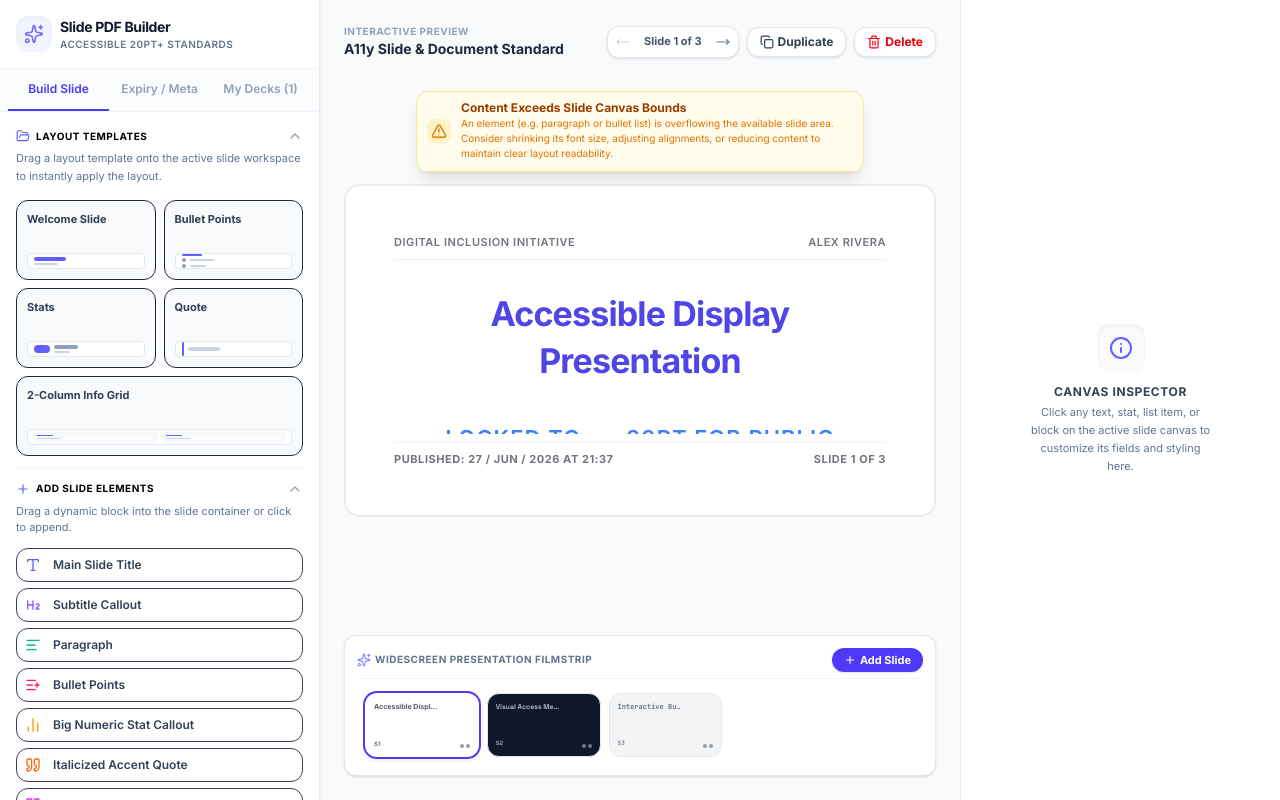
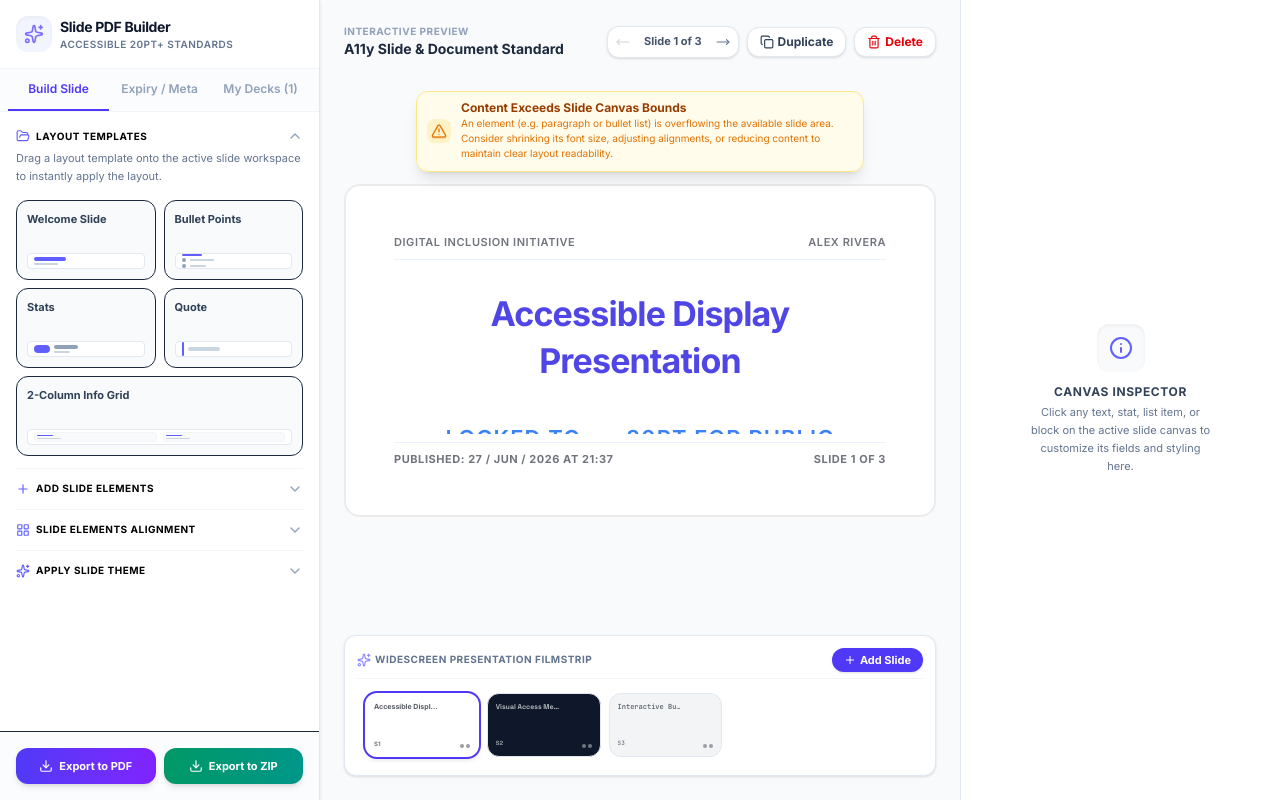
Before and after one commit to climent/configs, a React (Vite) app in the folder playa-info/: page / in a window 1280 px wide. Built offline with nearby package versions, Linux system fonts and the light colour scheme; a web font is replaced by a local one.

Commit message:
Added a zip download.

```diff
--- a/playa-info/package.json
+++ b/playa-info/package.json
@@ -13,12 +13,14 @@
   "dependencies": {
     "@google/genai": "^2.4.0",
     "@tailwindcss/vite": "^4.1.14",
+    "@types/jszip": "^3.4.0",
     "@vitejs/plugin-react": "^5.0.4",
     "dotenv": "^17.2.3",
     "express": "^4.21.2",
     "html2canvas": "^1.4.1",
     "html2canvas-pro": "^2.2.0",
     "jspdf": "^4.2.1",
+    "jszip": "^3.10.1",
     "lucide-react": "^0.546.0",
     "motion": "^12.23.24",
     "react": "^19.0.1",
--- a/playa-info/src/App.tsx
+++ b/playa-info/src/App.tsx
@@ -17,9 +17,13 @@ import {
 import Sidebar from "./components/Sidebar";
 import SlideCanvas from "./components/SlideCanvas";
 import ElementEditor from "./components/ElementEditor";
-import { exportPresentationToPDF } from "./utils/pdfGenerator";
+import {
+  exportPresentationToPDF,
+  exportPresentationToPDFBlob,
+} from "./utils/pdfGenerator";
 import { formatPublishedDate } from "./utils/dateFormatter";
 import { Clock, Info, ShieldCheck, HelpCircle } from "lucide-react";
+import JSZip from "jszip";
 
 const LOCAL_STORAGE_KEY = "accessible-slide-pdf-builder-decks";
 
@@ -856,13 +860,6 @@ export default function App() {
     // Remember initial slide index to restore it afterwards
     const initialSlideIdx = activeSlideIndex;
 
-    // Check if published date (stored in creator) is empty, and generate if so
-    let finalCreator = activePresentation.metadata.creator;
-    if (!finalCreator || !finalCreator.trim()) {
-      finalCreator = formatPublishedDate(new Date());
-      handleUpdateMetadata({ creator: finalCreator });
-    }
-
     // Tiny delay to ensure borders fade and state propagates before starting render
     await new Promise((r) => setTimeout(r, 200));
 
@@ -874,7 +871,7 @@ export default function App() {
         title: activePresentation.metadata.title,
         department: activePresentation.metadata.department,
         referenceNumber: activePresentation.metadata.referenceNumber,
-        creator: finalCreator,
+        creator: activePresentation.metadata.creator,
         expiresAt: activePresentation.metadata.expiresAt,
         isArchived: activePresentation.metadata.expiresAt
           ? new Date(activePresentation.metadata.expiresAt).getTime() <=
@@ -907,6 +904,75 @@ export default function App() {
       console.error("PDF compiling failed", e);
       alert(
         "Failed to compile your slides into a PDF file. Please verify elements are configured properly.",
+      );
+    } finally {
+      // Restore initial slide selection
+      setActiveSlideIndex(initialSlideIdx);
+      setIsExporting(false);
+      setExportProgress(null);
+    }
+  };
+
+  // Export entire deck to ZIP
+  const handleExportZip = async () => {
+    setIsExporting(true);
+    setSelectedElementId(null); // Clear borders before snapshotting
+
+    // Remember initial slide index to restore it afterwards
+    const initialSlideIdx = activeSlideIndex;
+
+    // Tiny delay to ensure borders fade and state propagates before starting render
+    await new Promise((r) => setTimeout(r, 200));
+
+    try {
+      const slideIds = activePresentation.slides.map((s) => s.id);
+
+      // Also download companion metadata file containing document expiration
+      const metadataToSave = {
+        title: activePresentation.metadata.title,
+        department: activePresentation.metadata.department,
+        referenceNumber: activePresentation.metadata.referenceNumber,
+        creator: activePresentation.metadata.creator,
+        expiresAt: activePresentation.metadata.expiresAt,
+        isArchived: activePresentation.metadata.expiresAt
+          ? new Date(activePresentation.metadata.expiresAt).getTime() <=
+            Date.now()
+          : false,
+        exportedAt: new Date().toISOString(),
+      };
+
+      const pdfBlob = await exportPresentationToPDFBlob(
+        slideIds,
+        (current, total) => setExportProgress({ current, total }),
+        async (index) => {
+          setActiveSlideIndex(index);
+          // Wait for React state update and layout rendering
+          await new Promise((r) => setTimeout(r, 200));
+        },
+      );
+
+      const zip = new JSZip();
+      const baseName =
+        activePresentation.metadata.title
+          .trim()
+          .replace(/[^a-z0-9_-]/gi, "_") || "presentation";
+      zip.file(`${baseName}.pdf`, pdfBlob);
+      zip.file(
+        `${baseName}-metadata.json`,
+        JSON.stringify(metadataToSave, null, 2),
+      );
+
+      const zipBlob = await zip.generateAsync({ type: "blob" });
+      const downloadAnchor = document.createElement("a");
+      downloadAnchor.href = URL.createObjectURL(zipBlob);
+      downloadAnchor.download = `${baseName}.zip`;
+      document.body.appendChild(downloadAnchor);
+      downloadAnchor.click();
+      downloadAnchor.remove();
+    } catch (e) {
+      console.error("ZIP compiling failed", e);
+      alert(
+        "Failed to compile your slides into a ZIP file. Please verify elements are configured properly.",
       );
     } finally {
       // Restore initial slide selection
@@ -1012,6 +1078,7 @@ export default function App() {
         onUpdateSlideAlignment={handleUpdateSlideAlignment}
         activeSlideAlignment={activeSlideAlignment}
         onExportPDF={handleExportPDF}
+        onExportZip={handleExportZip}
         isExporting={isExporting}
         onAddElement={handleAddElementToActiveSlide}
         onImportPresentations={handleImportPresentations}
@@ -1054,6 +1121,7 @@ export default function App() {
           metaCreator={activePresentation.metadata.creator}
           metaDept={activePresentation.metadata.department}
           metaRef={activePresentation.metadata.referenceNumber}
+          isExporting={isExporting}
           isArchived={isArchived}
         />
       </div>
--- a/playa-info/src/components/Sidebar.tsx
+++ b/playa-info/src/components/Sidebar.tsx
@@ -46,6 +46,7 @@ interface SidebarProps {
   onUpdateSlideAlignment?: (alignment: "top" | "middle" | "bottom") => void;
   activeSlideAlignment?: "top" | "middle" | "bottom";
   onExportPDF: () => void;
+  onExportZip: () => void;
   isExporting: boolean;
   onAddElement?: (type: ElementType) => void;
   onImportPresentations?: (decks: Presentation[]) => void;
@@ -62,6 +63,7 @@ export default function Sidebar({
   onUpdateSlideAlignment,
   activeSlideAlignment,
   onExportPDF,
+  onExportZip,
   isExporting,
   onAddElement,
   onImportPresentations,
@@ -71,12 +73,12 @@ export default function Sidebar({
     "build",
   );
   const [currentTime, setCurrentTime] = useState<Date>(new Date());
-  const [isThemeSectionOpen, setIsThemeSectionOpen] = useState(true);
+  const [isThemeSectionOpen, setIsThemeSectionOpen] = useState(false);
   const [isTemplatesSectionOpen, setIsTemplatesSectionOpen] = useState(true);
-  const [isElementsSectionOpen, setIsElementsSectionOpen] = useState(true);
-  const [isAlignmentSectionOpen, setIsAlignmentSectionOpen] = useState(true);
+  const [isElementsSectionOpen, setIsElementsSectionOpen] = useState(false);
+  const [isAlignmentSectionOpen, setIsAlignmentSectionOpen] = useState(false);
   const [isMetadataSectionOpen, setIsMetadataSectionOpen] = useState(true);
-  const [isExpirationSectionOpen, setIsExpirationSectionOpen] = useState(true);
+  const [isExpirationSectionOpen, setIsExpirationSectionOpen] = useState(false);
 
   // Keep track of current time to show countdown / dynamic archives
   useEffect(() => {
@@ -722,19 +724,6 @@ export default function Sidebar({
                 </>
               )}
             </div>
-
-            {/* PDF Export trigger */}
-            <div className="border-t border-slate-100 pt-3">
-              <button
-                id="sidebar-export-pdf-btn"
-                onClick={onExportPDF}
-                disabled={isExporting}
-                className="w-full flex items-center justify-center gap-2 py-3 px-4 bg-gradient-to-r from-indigo-600 to-violet-600 hover:from-indigo-700 hover:to-violet-700 text-white font-sans text-xs font-bold rounded-xl shadow-md hover:shadow-lg transition-all duration-150 cursor-pointer disabled:opacity-50 disabled:cursor-not-allowed"
-              >
-                <Download className="w-4 h-4 animate-pulse" />
-                {isExporting ? "Generating PDF..." : "Export Slides to PDF"}
-              </button>
-            </div>
           </>
         )}
 
@@ -1014,17 +1003,17 @@ export default function Sidebar({
                   <div
                     id={`deck-item-container-${pres.id}`}
                     key={pres.id}
-                    className={`p-3 rounded-xl border transition-all flex flex-col justify-between group hover:shadow-sm ${
+                    onClick={() => onSelectPresentation(pres.id)}
+                    className={`p-3 rounded-xl border transition-all flex flex-col justify-between group hover:shadow-sm cursor-pointer ${
                       isActive
                         ? "border-indigo-600 bg-indigo-50/20"
                         : "border-slate-200 bg-white hover:bg-slate-50"
                     }`}
                   >
                     <div className="flex items-start justify-between">
-                      <button
+                      <div
                         id={`deck-select-btn-${pres.id}`}
-                        onClick={() => onSelectPresentation(pres.id)}
-                        className="flex-1 text-left cursor-pointer focus:outline-none"
+                        className="flex-1 text-left focus:outline-none"
                       >
                         <span className="text-xs font-bold text-slate-800 block truncate group-hover:text-indigo-700 transition-all">
                           {pres.metadata.title || "Untitled Presentation"}
@@ -1034,12 +1023,15 @@ export default function Sidebar({
                           {pres.slides.length} slide
                           {pres.slides.length !== 1 ? "s" : ""}
                         </span>
-                      </button>
+                      </div>
 
                       {presentations.length > 1 && (
                         <button
                           id={`deck-delete-btn-${pres.id}`}
-                          onClick={() => onDeletePresentation(pres.id)}
+                          onClick={(e) => {
+                            e.stopPropagation();
+                            onDeletePresentation(pres.id);
+                          }}
                           className="text-slate-400 hover:text-rose-600 p-1.5 rounded-lg hover:bg-slate-100 transition-all cursor-pointer"
                           title="Delete Presentation"
                         >
@@ -1112,6 +1104,39 @@ export default function Sidebar({
           </div>
         )}
       </div>
+
+      {/* Persistent Export Footer for Build and Metadata tabs */}
+      {(activeTab === "build" || activeTab === "metadata") && (
+        <div
+          id="sidebar-export-footer"
+          className="border-t border-slate-150 p-4 bg-slate-50/50 flex gap-2 shrink-0"
+        >
+          <button
+            id="sidebar-export-pdf-btn"
+            onClick={onExportPDF}
+            disabled={isExporting}
+            className="flex-1 flex items-center justify-center gap-1.5 py-2.5 px-3 bg-gradient-to-r from-indigo-600 to-violet-600 hover:from-indigo-700 hover:to-violet-700 text-white font-sans text-[11px] font-bold rounded-xl shadow-md hover:shadow-lg transition-all duration-150 cursor-pointer disabled:opacity-50 disabled:cursor-not-allowed truncate"
+            title="Export Slides to PDF"
+          >
+            <Download className="w-3.5 h-3.5 shrink-0" />
+            <span className="truncate">
+              {isExporting ? "PDF..." : "Export to PDF"}
+            </span>
+          </button>
+          <button
+            id="sidebar-export-zip-btn"
+            onClick={onExportZip}
+            disabled={isExporting}
+            className="flex-1 flex items-center justify-center gap-1.5 py-2.5 px-3 bg-gradient-to-r from-emerald-600 to-teal-600 hover:from-emerald-700 hover:to-teal-700 text-white font-sans text-[11px] font-bold rounded-xl shadow-md hover:shadow-lg transition-all duration-150 cursor-pointer disabled:opacity-50 disabled:cursor-not-allowed truncate"
+            title="Export Slides as ZIP (PDF & JSON)"
+          >
+            <Download className="w-3.5 h-3.5 shrink-0" />
+            <span className="truncate">
+              {isExporting ? "ZIP..." : "Export to ZIP"}
+            </span>
+          </button>
+        </div>
+      )}
     </div>
   );
 }
--- a/playa-info/src/components/SlideCanvas.tsx
+++ b/playa-info/src/components/SlideCanvas.tsx
@@ -41,6 +41,7 @@ interface SlideCanvasProps {
   metaCreator: string;
   metaDept: string;
   metaRef: string;
+  isExporting?: boolean;
   isArchived: boolean;
 }
 
@@ -60,6 +61,7 @@ export default function SlideCanvas({
   metaCreator,
   metaDept,
   metaRef,
+  isExporting,
   isArchived,
 }: SlideCanvasProps) {
   const activeSlide = slides[activeSlideIndex] || slides[0];
@@ -254,10 +256,10 @@ export default function SlideCanvas({
             style={{ borderColor: `${theme.accent}30` }}
           >
             <span className="truncate max-w-[200px]">
-              {metaDept || "DEPARTMENT"}
+              {metaDept || (isExporting ? "" : "DEPARTMENT")}
             </span>
             <span className="truncate max-w-[200px]">
-              {metaRef || "CREATOR NAME"}
+              {metaRef || (isExporting ? "" : "CREATOR NAME")}
             </span>
           </div>
 
@@ -561,7 +563,8 @@ export default function SlideCanvas({
             style={{ borderColor: `${theme.accent}30` }}
           >
             <span className="truncate max-w-[250px]">
-              {metaCreator || formatPublishedDate(new Date())}
+              {metaCreator ||
+                (isExporting ? "" : formatPublishedDate(new Date()))}
             </span>
             <span>
               SLIDE {activeSlideIndex + 1} OF {slides.length}
--- a/playa-info/src/utils/pdfGenerator.ts
+++ b/playa-info/src/utils/pdfGenerator.ts
@@ -6,12 +6,11 @@
 import { jsPDF } from "jspdf";
 import html2canvas from "html2canvas-pro";
 
-export async function exportPresentationToPDF(
-  presentationTitle: string,
+export async function exportPresentationToPDFBlob(
   slideIds: string[],
   onProgress?: (current: number, total: number) => void,
   onBeforeCapture?: (index: number) => Promise<void>,
-): Promise<void> {
+): Promise<Blob> {
   const totalSlides = slideIds.length;
   if (totalSlides === 0) {
     throw new Error("No slides to export");
@@ -61,6 +60,25 @@ export async function exportPresentationToPDF(
     pdf.addImage(imgData, "JPEG", 0, 0, 1280, 720);
   }
 
+  return pdf.output("blob");
+}
+
+export async function exportPresentationToPDF(
+  presentationTitle: string,
+  slideIds: string[],
+  onProgress?: (current: number, total: number) => void,
+  onBeforeCapture?: (index: number) => Promise<void>,
+): Promise<void> {
+  const blob = await exportPresentationToPDFBlob(
+    slideIds,
+    onProgress,
+    onBeforeCapture,
+  );
   const fileName = `${presentationTitle.trim().replace(/[^a-z0-9_-]/gi, "_") || "presentation"}.pdf`;
-  pdf.save(fileName);
+  const downloadAnchor = document.createElement("a");
+  downloadAnchor.href = URL.createObjectURL(blob);
+  downloadAnchor.download = fileName;
+  document.body.appendChild(downloadAnchor);
+  downloadAnchor.click();
+  downloadAnchor.remove();
 }
```
Also changed, not shown: playa-info/src/components/ElementEditor.tsx (+6 -2 lines), 1 other file (tests, documents, lock files or other folders).
